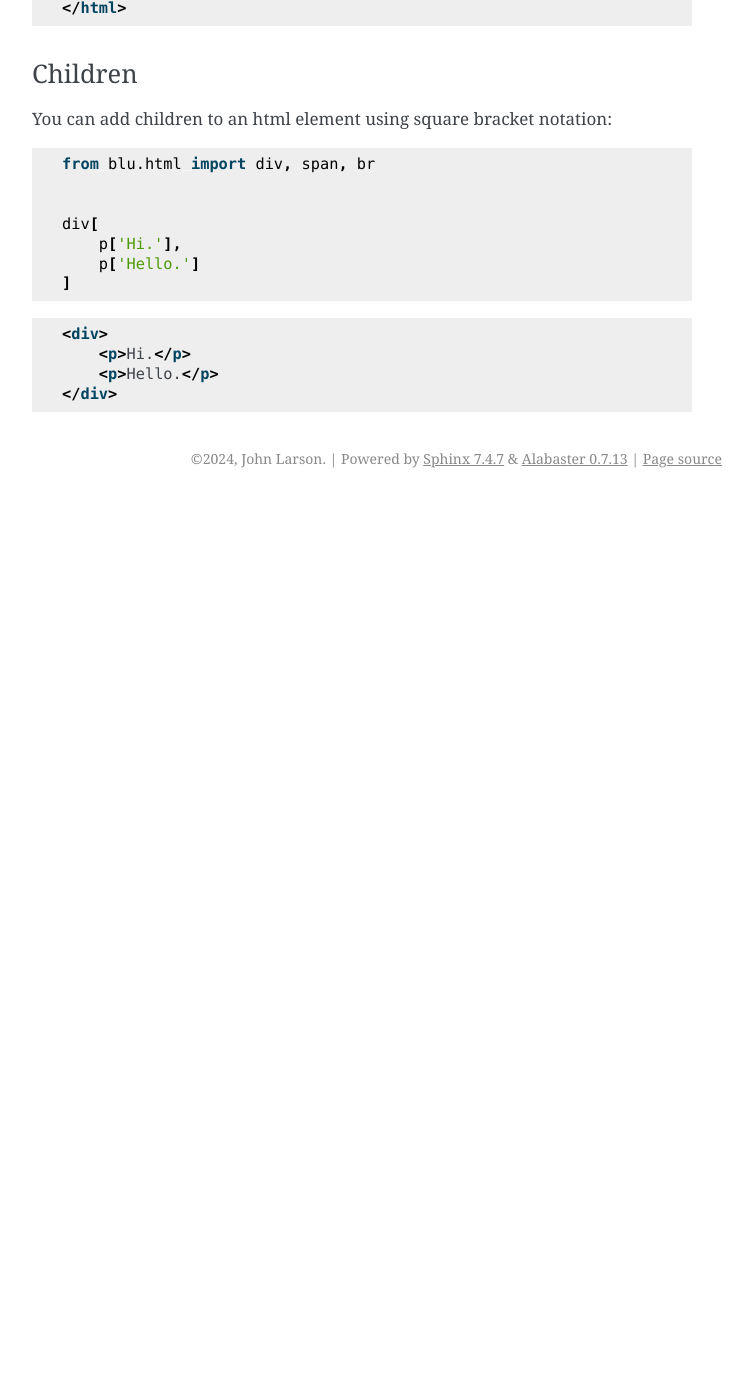
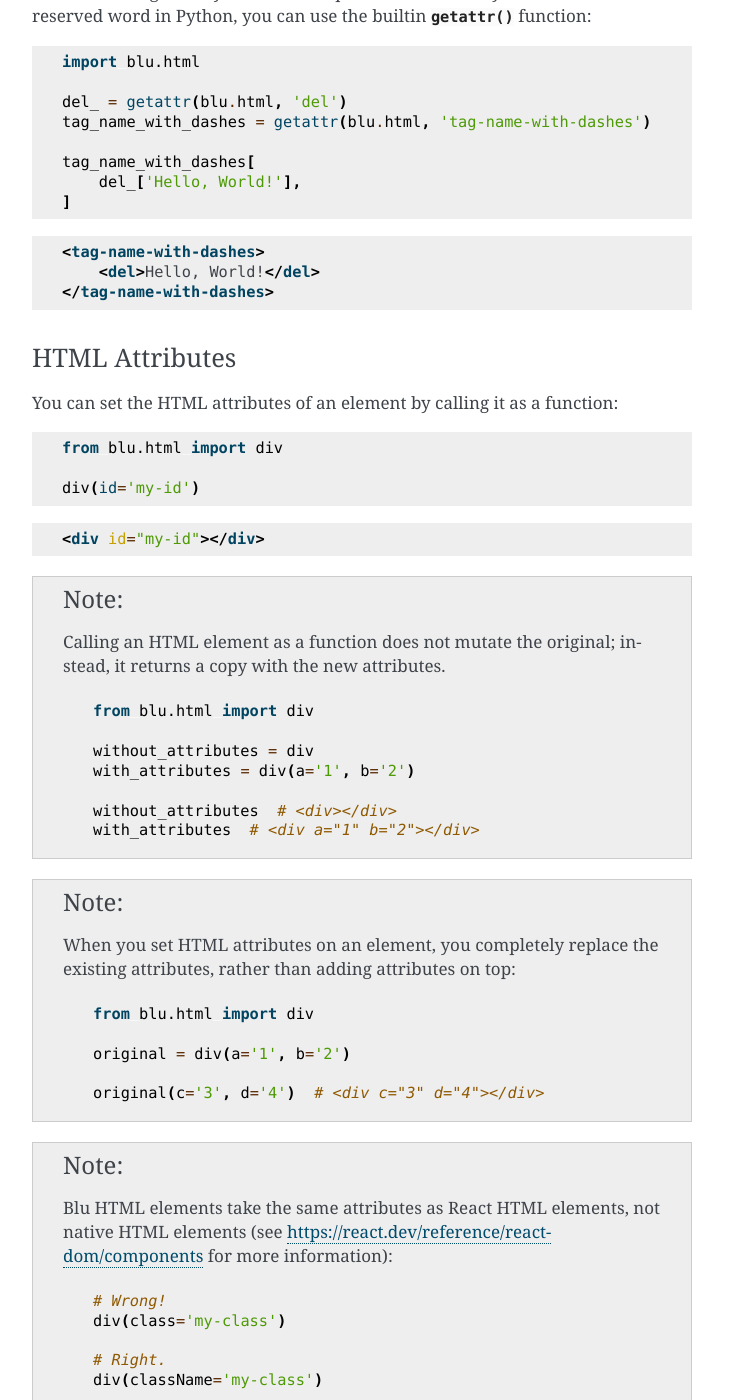
Before and after one commit to johnlarson/blu, a Sphinx documentation site: the page built from docs/user-guide/creating-pages.rst, in a window 1280 px wide and 1400 px high, scrolled down 1084 px. Shown: the whole window, without its empty margins (388-1141 px from the left). Built offline with Sphinx 7.4.7, drawn with Linux system fonts in a browser that asks for light colours; pages that are not in the unit, such as notebooks, are missing from menus; before the commit the page ends 1582 px from its top, so only the background shows below that; some of the changed text lies outside the part shown.

Commit message:
progress

```diff
--- a/docs/user-guide/creating-pages.rst
+++ b/docs/user-guide/creating-pages.rst
@@ -56,6 +54,99 @@ You can import any HTML tag from :mod:`blu.html`, as long as the tag name is a v
         </body>
     </html>
 
+If the HTML tag name you want to import is not a valid Python identifier or is a reserved word in Python, you can use the builtin :py:func:`getattr` function:
+
+.. code-block:: python
+
+    import blu.html
+
+    del_ = getattr(blu.html, 'del')
+    tag_name_with_dashes = getattr(blu.html, 'tag-name-with-dashes')
+
+    tag_name_with_dashes[
+        del_['Hello, World!'],
+    ]
+
+.. code-block:: html
+
+    <tag-name-with-dashes>
+        <del>Hello, World!</del>
+    </tag-name-with-dashes>
+
+
+HTML Attributes
++++++++++++++++
+
+You can set the HTML attributes of an element by calling it as a function:
+
+.. code-block:: python
+
+    from blu.html import div
+
+    div(id='my-id')
+
+.. code-block:: html
+
+    <div id="my-id"></div>
+
+.. note::
+
+    Calling an HTML element as a function does not mutate the original; instead, it returns a copy with the new attributes.
+
+    .. code-block:: python
+
+        from blu.html import div
+
+        without_attributes = div
+        with_attributes = div(a='1', b='2')
+
+        without_attributes  # <div></div>
+        with_attributes  # <div a="1" b="2"></div>
+
+.. note::
+
+    When you set HTML attributes on an element, you completely replace the existing attributes, rather than adding attributes on top:
+
+    .. code-block:: python
+
+        from blu.html import div
+
+        original = div(a='1', b='2')
+
+        original(c='3', d='4')  # <div c="3" d="4"></div>
+
+.. note::
+
+    Blu HTML elements take the same attributes as React HTML elements, not native HTML elements (see https://react.dev/reference/react-dom/components for more information):
+
+    .. code-block:: python
+
+        # Wrong!
+        div(class='my-class')
+
+        # Right.
+        div(className='my-class')
+
+
+For attribute names that are not valid Python identifiers or are reserved words in python, pass in a :py:class:`Mapping <collections.abc.Mapping>` as the first positional argument:
+
+.. code-block:: python
+
+    from blu.html import form, input, label
+
+    form[
+        label({'for': 'value-input'})['Value:'],
+        input({'data-value': '23'}, id='value-input'),
+    ]
+
+
+.. code-block:: html
+
+    <form>
+        <label for="value-input">Value:</label>
+        <input data-value="23" id="value-input"></input>
+    </form>
+
 
 Children
 ++++++++
@@ -65,7 +156,6 @@ You can add children to an html element using square bracket notation:
 .. code-block:: python
 
     from blu.html import div, span, br
-
 
     div[
         p['Hi.'],
@@ -78,3 +168,29 @@ You can add children to an html element using square bracket notation:
         <p>Hi.</p>
         <p>Hello.</p>
     </div>
+
+.. note::
+
+    Using square bracket notation on an HTML element does not mutate the original; instead, it returns a copy with the new attributes.
+
+    .. code-block:: python
+
+        from blu.html import div
+
+        without_children = div
+        with_children = div['Hello, World!']
+
+        without_children  # <div></div>
+        with_children  # <div>Hello, World!</div>
+
+.. note::
+
+    When you set children on an HTML element, you completely replace any existing children, rather than appending to them:
+
+    .. code-block:: python
+
+        from blu.html import div
+
+        original = div['A', 'B']
+
+        original['C', 'D']  # <div>CD</div>
```
Also changed, not shown: other parts of docs/user-guide/creating-pages.rst (+11 -13 lines).
